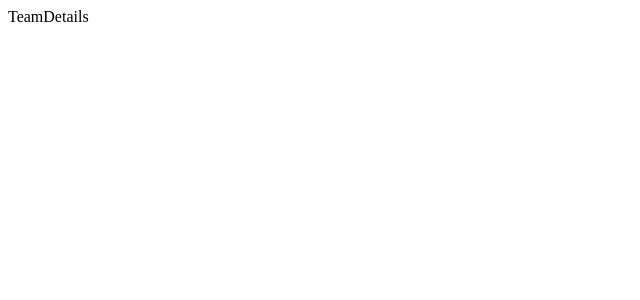
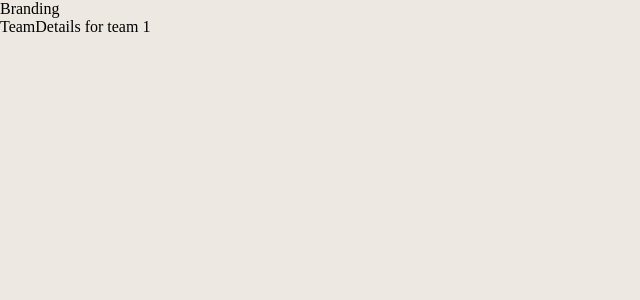
Before and after one commit to johngohrw/flanksource-test, a React (Create React App) app: page /team/1 in a window 1280 px wide. Shown: the top 300 px of the page, without its empty margins (0-640 px from the left). Built offline with nearby package versions, Linux system fonts and the light colour scheme.

Commit message:
add simple layout file that wraps every page. some minimal base global styling.

```diff
--- a/src/App.js
+++ b/src/App.js
@@ -6,7 +6,6 @@ import TeamDetails from "./pages/TeamDetails";
 
 export default function App() {
   return (
-    <div className={s.appWrapper}>
     <Router>
       <Switch>
         <Route exact path="/">
@@ -17,6 +16,5 @@ export default function App() {
         </Route>
       </Switch>
     </Router>
-    </div>
   );
 }
--- /dev/null
+++ b/src/layouts/DefaultLayout/index.js
@@ -0,0 +1,13 @@
+import React from "react";
+import s from "./index.module.scss";
+
+export default function DefaultLayout({ children, ...props }) {
+  return (
+    <div className={s.layoutWrapper}>
+      <div className={s.header}>
+        <div className={s.branding}>Branding</div>
+      </div>
+      <div className={s.content}>{children}</div>
+    </div>
+  );
+}
--- /dev/null
+++ b/src/layouts/DefaultLayout/index.module.scss
@@ -0,0 +1,12 @@
+.layoutWrapper {
+  background-color: #EDE8E1;
+  min-height: 100%;
+}
+
+.header {
+
+}
+
+.branding {
+
+}
--- a/src/pages/Home/index.js
+++ b/src/pages/Home/index.js
@@ -1,6 +1,7 @@
 import React from "react";
-// import s from "./index.module.scss";
+import DefaultLayout from "../../layouts/DefaultLayout";
+import s from "./index.module.scss";
 
 export default function Home() {
-  return <div>Homepage</div>;
+  return <DefaultLayout>Homepage</DefaultLayout>;
 }
--- /dev/null
+++ b/src/pages/Home/index.module.scss
@@ -0,0 +1,3 @@
+.pageWrapper {
+  display: initial
+}
--- a/src/pages/TeamDetails/index.js
+++ b/src/pages/TeamDetails/index.js
@@ -1,6 +1,9 @@
 import React from "react";
+import { useParams } from "react-router-dom";
+import DefaultLayout from "../../layouts/DefaultLayout";
 // import s from "./index.module.scss";
 
 export default function TeamDetails() {
-  return <div>TeamDetails</div>;
+  const { name } = useParams();
+  return <DefaultLayout>TeamDetails for team {name}</DefaultLayout>;
 }
--- /dev/null
+++ b/src/pages/TeamDetails/index.module.scss
@@ -0,0 +1,3 @@
+.pageWrapper {
+  display: initial
+}
--- a/src/styles.scss
+++ b/src/styles.scss
@@ -1,3 +1,13 @@
+@import url('https://fonts.googleapis.com/css2?family=Oswald:wght@500&display=swap');
+
 * {
   box-sizing: border-box;
 }
+
+
+html,
+body, #root {
+  padding: 0;
+  margin: 0;
+  height: 100%;
+}
```
Lines whose indentation alone changed are shown as unchanged.
